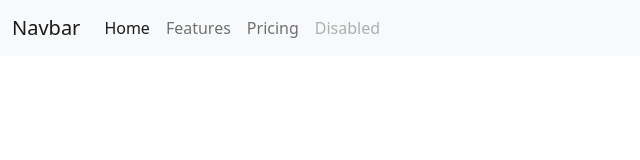
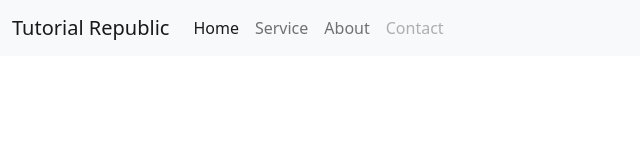
Before and after one commit to yunchien1000/yunchien1000.github.io, a plain HTML site: page index.html in a window 1280 px wide. Shown: the whole page, without its empty margins (0-640 px from the left). Drawn offline with nearby package versions, Linux system fonts and the light colour scheme.

Commit message:
change the nav work

```diff
--- a/index.html
+++ b/index.html
@@ -11,16 +11,16 @@
   <body>
     <nav class="navbar navbar-expand-lg navbar-light bg-light">
       <div class="container-fluid">
-        <a class="navbar-brand" href="#">Navbar</a>
+        <a class="navbar-brand" href="#">Tutorial Republic</a>
         <button class="navbar-toggler" type="button" data-bs-toggle="collapse" data-bs-target="#navbarNavAltMarkup" aria-controls="navbarNavAltMarkup" aria-expanded="false" aria-label="Toggle navigation">
           <span class="navbar-toggler-icon"></span>
         </button>
         <div class="collapse navbar-collapse" id="navbarNavAltMarkup">
           <div class="navbar-nav">
             <a class="nav-link active" aria-current="page" href="#">Home</a>
-            <a class="nav-link" href="#">Features</a>
-            <a class="nav-link" href="#">Pricing</a>
-            <a class="nav-link disabled">Disabled</a>
+            <a class="nav-link" href="#">Service</a>
+            <a class="nav-link" href="#">About</a>
+            <a class="nav-link disabled">Contact</a>
           </div>
         </div>
       </div>
```
